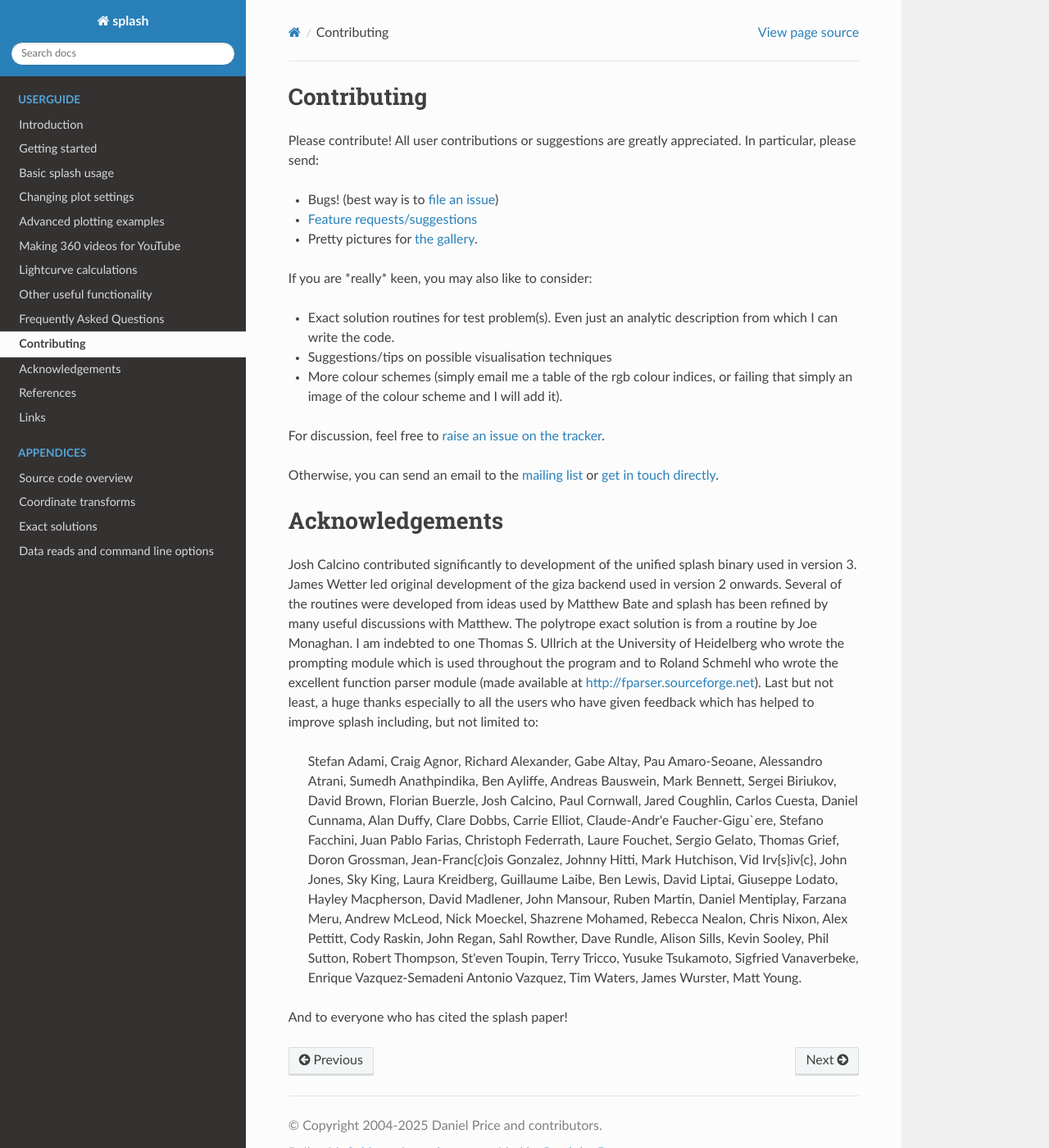
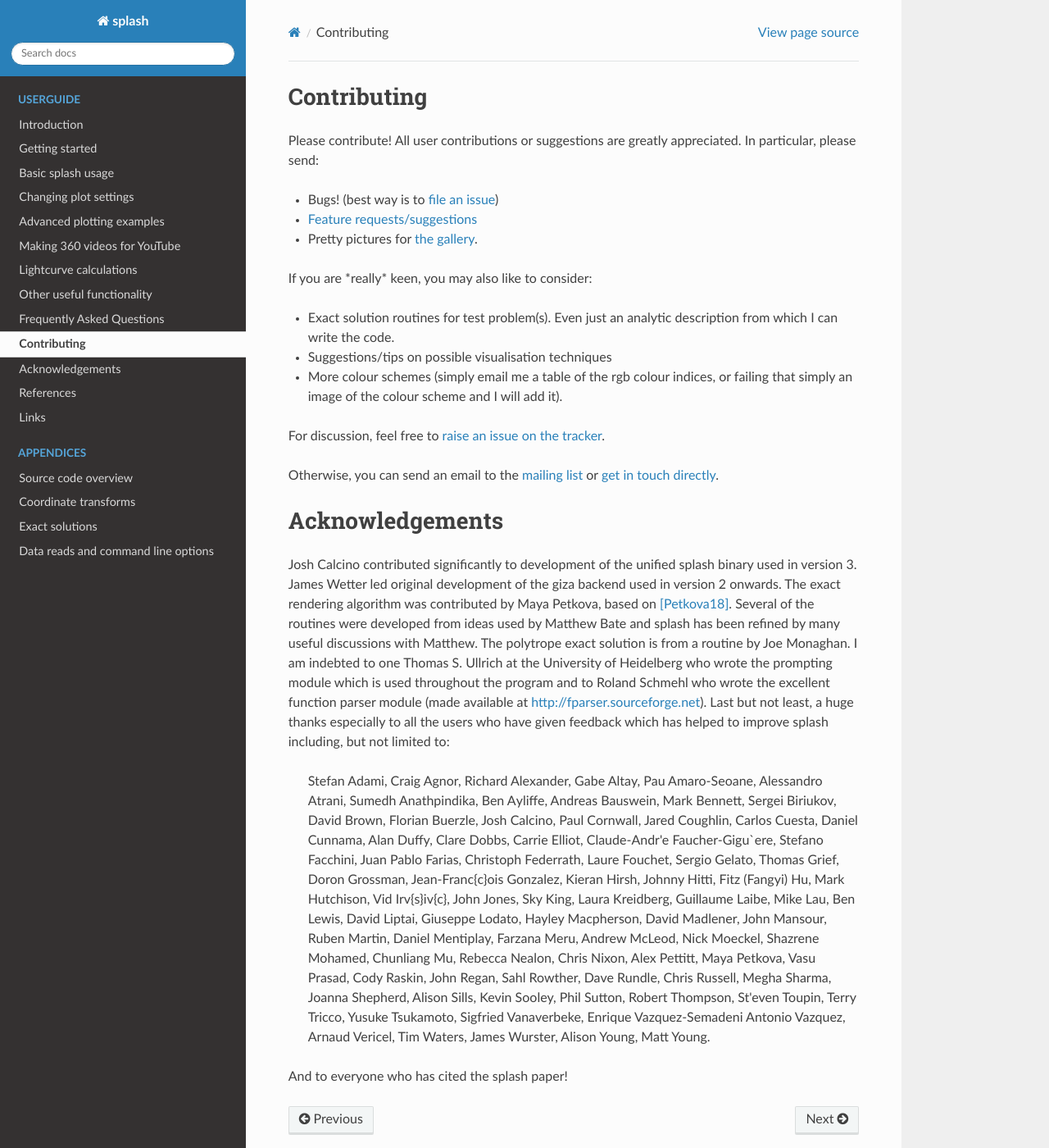
Before and after one commit to danieljprice/splash, a Sphinx documentation site: the page built from docs/contribs.rst, in a window 1280 px wide and 1400 px high. Shown: the whole window at 82% size. Built offline with Sphinx 7.4.7 and the Read the Docs theme 3.1.0, drawn with Linux system fonts in a browser that asks for light colours.

Commit message:
(docs) update thanks and references

```diff
--- a/docs/contribs.rst
+++ b/docs/contribs.rst
@@ -31,7 +31,8 @@
 
 Josh Calcino contributed significantly to development of the unified
 splash binary used in version 3. James Wetter led original development
-of the giza backend used in version 2 onwards.
+of the giza backend used in version 2 onwards. The exact rendering
+algorithm was contributed by Maya Petkova, based on [Petkova18]_.
 Several of the routines were developed from ideas used by Matthew Bate
 and splash has been refined by many useful discussions with Matthew. The
 polytrope exact solution is from a routine by Joe Monaghan. I am
@@ -72,13 +73,16 @@
  Thomas Grief,
  Doron Grossman,
  Jean-Fran\c{c}ois Gonzalez,
+ Kieran Hirsh,
  Johnny Hitti,
+ Fitz (Fangyi) Hu,
  Mark Hutchison,
  Vid Ir\v{s}i\v{c},
  John Jones,
  Sky King,
  Laura Kreidberg,
  Guillaume Laibe,
+ Mike Lau,
  Ben Lewis,
  David Liptai,
  Giuseppe Lodato,
@@ -91,13 +95,19 @@
  Andrew McLeod,
  Nick Moeckel,
  Shazrene Mohamed,
+ Chunliang Mu,
  Rebecca Nealon,
  Chris Nixon,
  Alex Pettitt,
+ Maya Petkova,
+ Vasu Prasad,
  Cody Raskin,
  John Regan,
  Sahl Rowther,
  Dave Rundle,
+ Chris Russell,
+ Megha Sharma,
+ Joanna Shepherd,
  Alison Sills,
  Kevin Sooley,
  Phil Sutton,
@@ -108,8 +118,10 @@
  Sigfried Vanaverbeke,
  Enrique Vazquez-Semadeni
  Antonio Vazquez,
+ Arnaud Vericel,
  Tim Waters,
  James Wurster,
+ Alison Young,
  Matt Young.
 
 And to everyone who has cited the splash paper!
--- a/docs/refs.rst
+++ b/docs/refs.rst
@@ -5,6 +5,8 @@
 .. [DW94] `Dai & Woodward (1994), J. Comp. Phys. 111, 354 <http://adsabs.harvard.edu/abs/1994JCoPh.111..354D>`_
 
 .. [MP04] `Monaghan & Price (2004), MNRAS 350, 1449 <https://ui.adsabs.harvard.edu/abs/2004MNRAS.350.1449M/abstract>`_
+
+.. [Petkova18] `Petkova, Laibe & Bonnell (2018), J. Comp. Phys. 353, 300 <http://adsabs.harvard.edu/abs/2018JCoPh.353..300P>`_
 
 .. [Price07] `Price (2007), PASA 24, 159 <https://ui.adsabs.harvard.edu/abs/2007PASA...24..159P/abstract>`_
 
```
